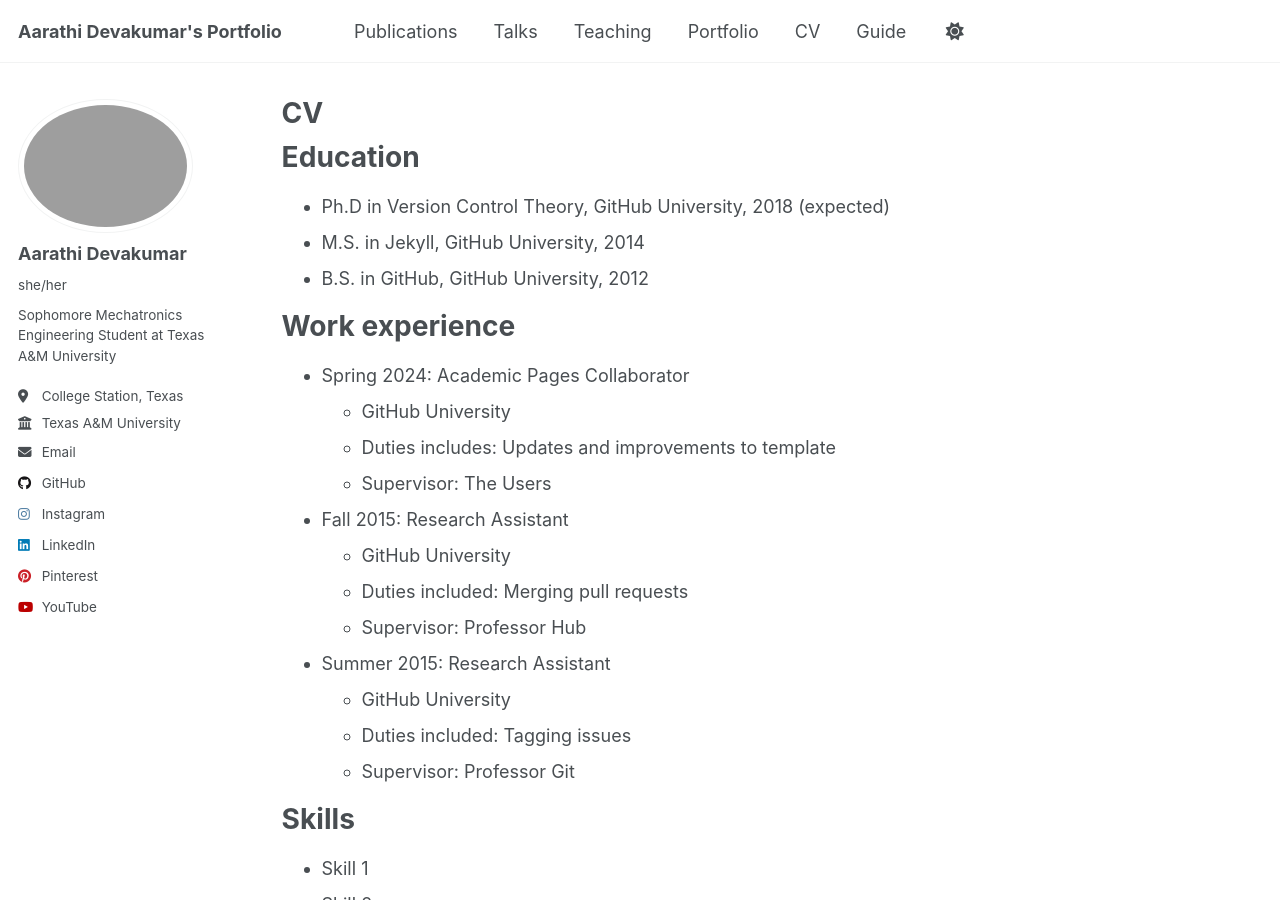
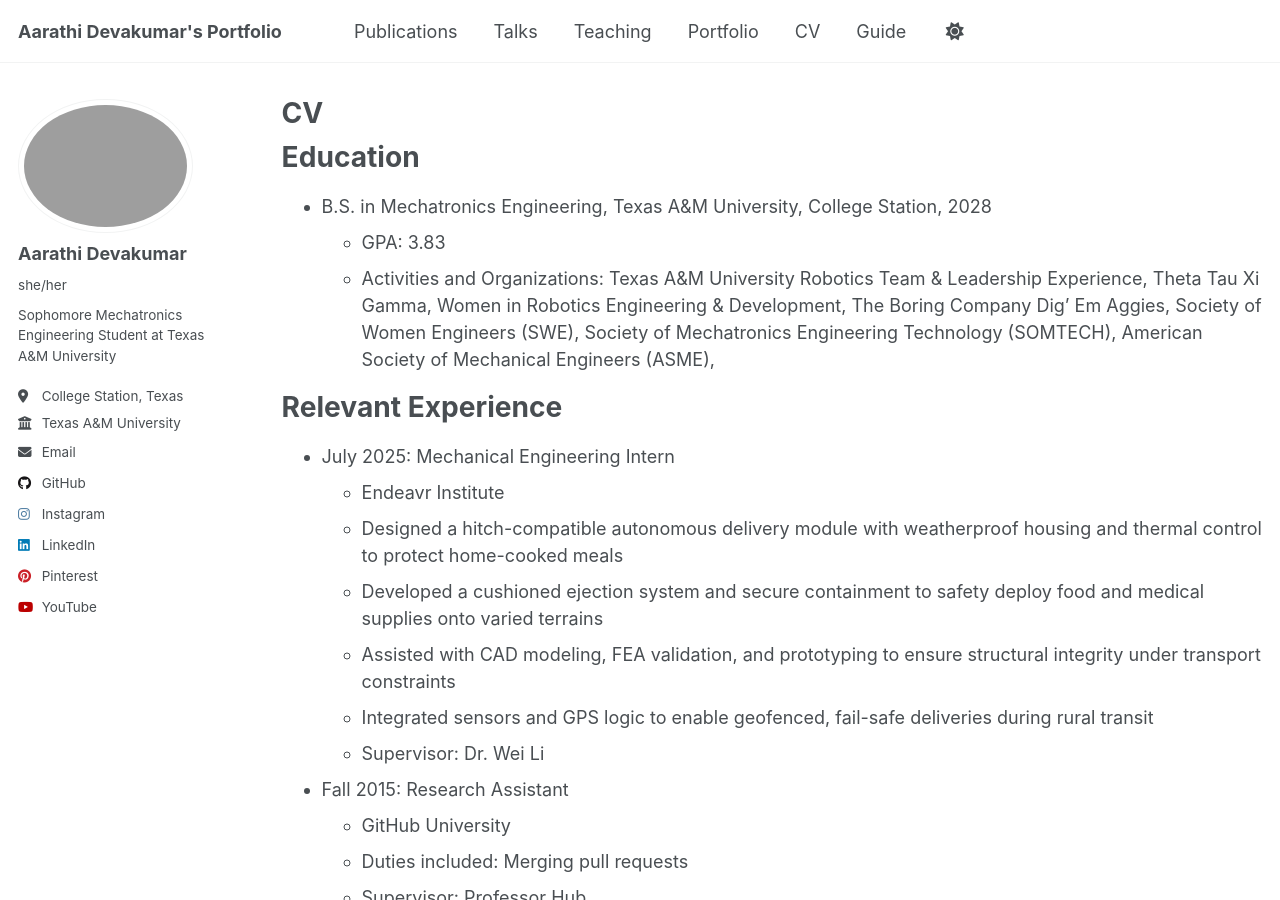
Before and after one commit to LoverSwiftieArt/aarathi.devakumar, a Jekyll site: the page built from _pages/cv.md, in a window 1280 px wide and 900 px high. Built offline with Jekyll 4.4.1, drawn with Linux system fonts in a browser that asks for light colours; a script that is not in the unit is left out.

Commit message:
Update cv.md

```diff
--- a/_pages/cv.md
+++ b/_pages/cv.md
@@ -11,16 +11,19 @@ redirect_from:
 
 Education
 ======
-* Ph.D in Version Control Theory, GitHub University, 2018 (expected)
-* M.S. in Jekyll, GitHub University, 2014
-* B.S. in GitHub, GitHub University, 2012
+* B.S. in Mechatronics Engineering, Texas A&M University, College Station, 2028
+  * GPA: 3.83
+  * Activities and Organizations: Texas A&M University Robotics Team & Leadership Experience, Theta Tau Xi Gamma, Women in Robotics Engineering & Development, The Boring Company Dig' Em Aggies, Society of Women Engineers (SWE), Society of Mechatronics Engineering Technology (SOMTECH), American Society of Mechanical Engineers (ASME),
 
-Work experience
+Relevant Experience
 ======
-* Spring 2024: Academic Pages Collaborator
-  * GitHub University
-  * Duties includes: Updates and improvements to template
-  * Supervisor: The Users
+* July 2025: Mechanical Engineering Intern
+  * Endeavr Institute
+  * Designed a hitch-compatible autonomous delivery module with weatherproof housing and thermal control to protect home-cooked meals
+  * Developed a cushioned ejection system and secure containment to safety deploy food and medical supplies onto varied terrains
+  * Assisted with CAD modeling, FEA validation, and prototyping to ensure structural integrity under transport constraints
+  * Integrated sensors and GPS logic to enable geofenced, fail-safe deliveries during rural transit
+  * Supervisor: Dr. Wei Li
 
 * Fall 2015: Research Assistant
   * GitHub University
```
